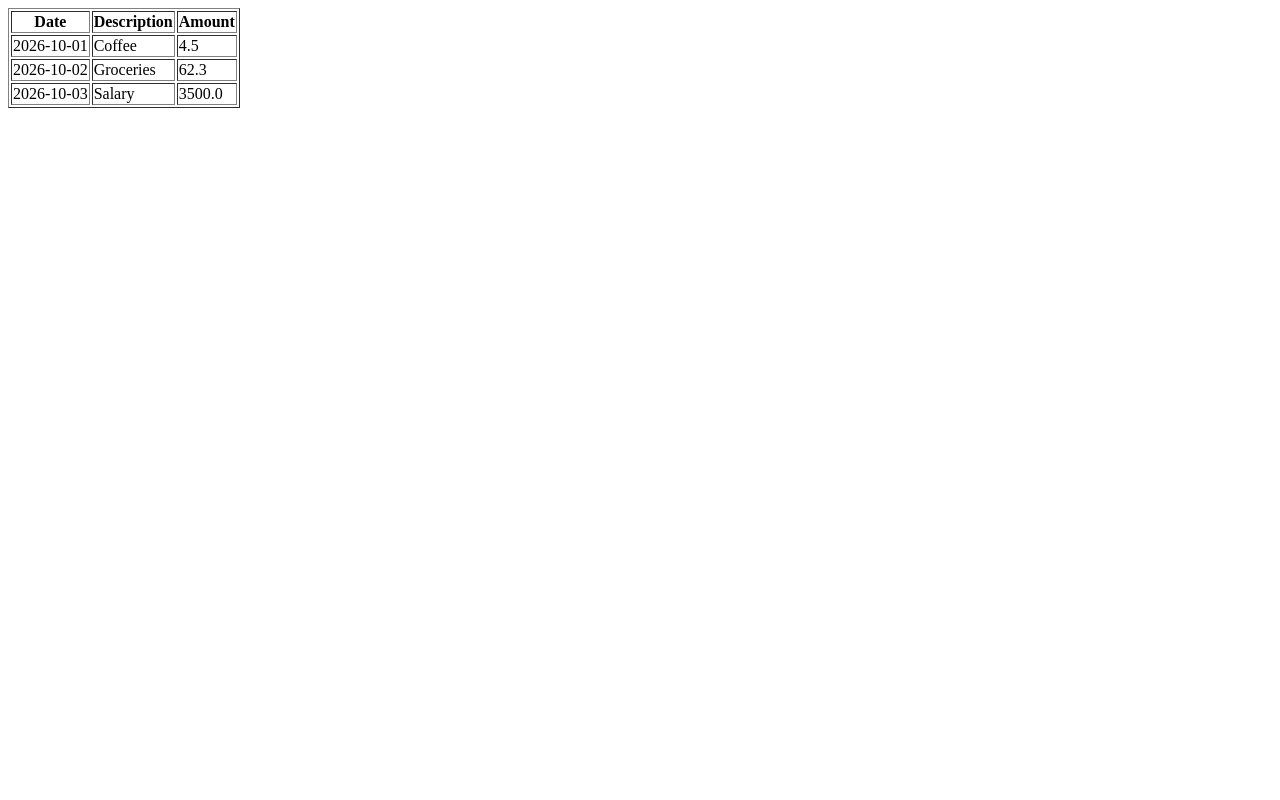
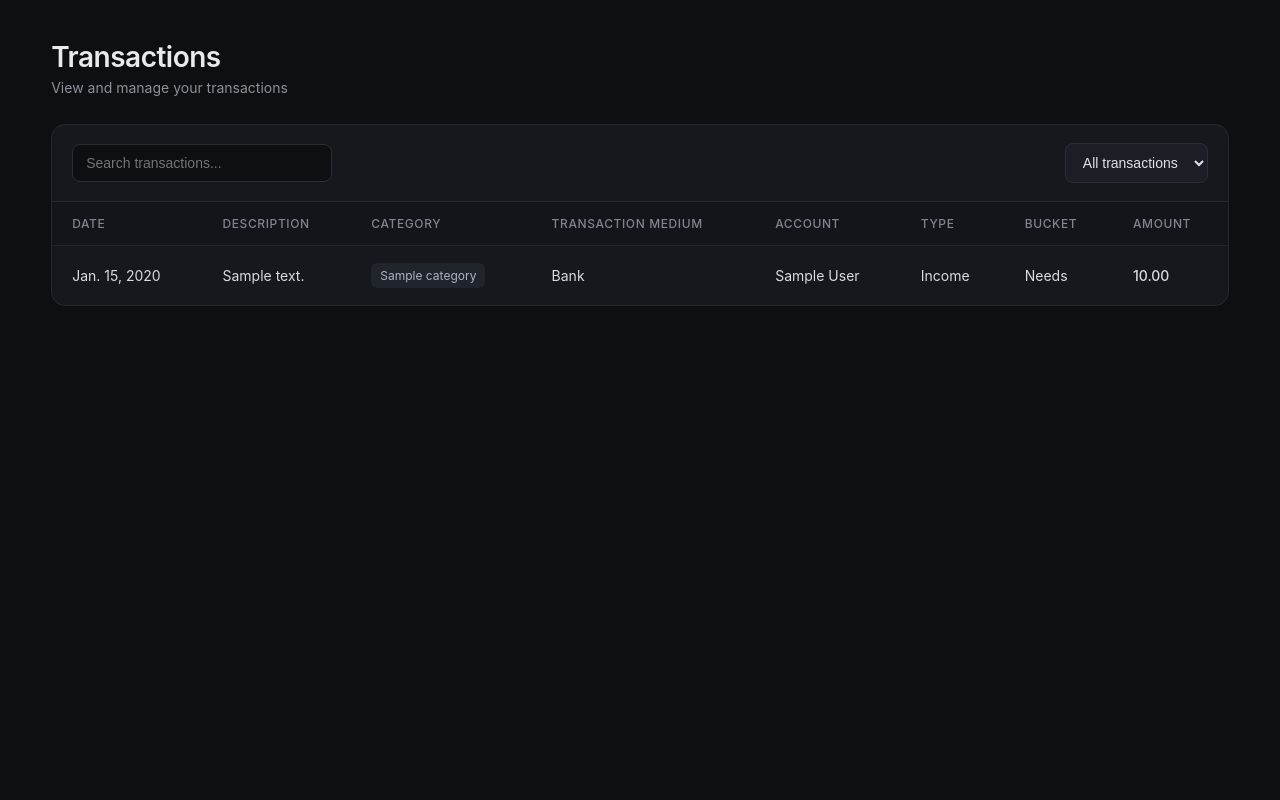
Before and after one commit to PraneelSuresh/Ledgr, a Django app: page /tx/ in a window 1280 px wide. Run offline with Django 5.2, Linux system fonts and the light colour scheme; tables that the repository leaves empty hold one stand-in row (values such as "Sample post").

Commit message:
feat: implement view transactions page and refactor urls.py by implementing a second finance.urls.py

```diff
--- a/config/urls.py
+++ b/config/urls.py
@@ -1,11 +1,8 @@
 from django.contrib import admin
-from django.urls import path
-from finance.views import landing, about, ping_json, transaction_list
+from django.urls import include, path
+
 
 urlpatterns = [
-    path('admin/', admin.site.urls),
-    path('', landing),
-    path('about/', about),
-    path('ping/json/', ping_json),
-    path('tx/', transaction_list),
+    path("admin/", admin.site.urls),
+    path("", include("finance.urls")),
 ]
--- a/finance/templates/finance/transactions.html
+++ b/finance/templates/finance/transactions.html
@@ -3,22 +3,266 @@
 <head>
     <meta charset="UTF-8">
     <meta name="viewport" content="width=device-width, initial-scale=1.0">
-    <title>View Transactions</title>
+    <title>Transactions</title>
+
+    <style>
+        * {
+            box-sizing: border-box;
+            margin: 0;
+            padding: 0;
+        }
+
+        body {
+            font-family: Inter, -apple-system, BlinkMacSystemFont, "Segoe UI", sans-serif;
+            background: #0d0f12;
+            color: #e8eaed;
+            min-height: 100vh;
+        }
+
+        .container {
+            width: min(1200px, 92%);
+            margin: 0 auto;
+            padding: 40px 0;
+        }
+
+        /* Header */
+        .header {
+            display: flex;
+            justify-content: space-between;
+            align-items: center;
+            margin-bottom: 28px;
+        }
+
+        .header h1 {
+            font-size: 28px;
+            font-weight: 600;
+            letter-spacing: -0.5px;
+        }
+
+        .header p {
+            color: #8b919a;
+            margin-top: 5px;
+            font-size: 14px;
+        }
+
+        /* Card */
+        .card {
+            background: #15181d;
+            border: 1px solid #242830;
+            border-radius: 14px;
+            overflow: hidden;
+        }
+
+        /* Toolbar */
+        .toolbar {
+            display: flex;
+            justify-content: space-between;
+            align-items: center;
+            gap: 16px;
+            padding: 18px 20px;
+            border-bottom: 1px solid #242830;
+        }
+
+        .search {
+            background: #0d0f12;
+            border: 1px solid #2a2e36;
+            color: #e8eaed;
+            padding: 10px 13px;
+            border-radius: 8px;
+            outline: none;
+            width: 260px;
+            font-size: 14px;
+        }
+
+        .search:focus {
+            border-color: #555c68;
+        }
+
+        .filter {
+            background: #1b1f25;
+            border: 1px solid #2a2e36;
+            color: #dfe2e6;
+            padding: 10px 13px;
+            border-radius: 8px;
+            font-size: 14px;
+            outline: none;
+        }
+
+        /* Table */
+        .table-wrapper {
+            overflow-x: auto;
+        }
+
+        table {
+            width: 100%;
+            border-collapse: collapse;
+        }
+
+        th {
+            text-align: left;
+            font-size: 12px;
+            font-weight: 500;
+            color: #7f8691;
+            text-transform: uppercase;
+            letter-spacing: 0.6px;
+            padding: 14px 20px;
+            background: #12151a;
+        }
+
+        td {
+            padding: 17px 20px;
+            border-top: 1px solid #22262d;
+            font-size: 14px;
+            color: #d9dce1;
+        }
+
+        tbody tr {
+            transition: background 0.15s ease;
+        }
+
+        tbody tr:hover {
+            background: #1a1e24;
+        }
+
+        /* Amounts */
+        .amount {
+            font-weight: 500;
+            white-space: nowrap;
+        }
+
+        .income {
+            color: #7dd3a8;
+        }
+
+        .expense {
+            color: #e88989;
+        }
+
+        /* Category badge */
+        .category {
+            display: inline-block;
+            padding: 5px 9px;
+            border-radius: 6px;
+            background: #20242b;
+            color: #aeb4bd;
+            font-size: 12px;
+        }
+
+        /* Empty state */
+        .empty-state {
+            text-align: center;
+            padding: 70px 20px;
+            color: #737a85;
+        }
+
+        .empty-state h2 {
+            color: #aeb4bd;
+            font-size: 16px;
+            font-weight: 500;
+            margin-bottom: 6px;
+        }
+
+        .empty-state p {
+            font-size: 14px;
+        }
+
+        /* Responsive */
+        @media (max-width: 700px) {
+            .container {
+                width: 95%;
+                padding: 24px 0;
+            }
+
+            .header {
+                align-items: flex-start;
+            }
+
+            .toolbar {
+                flex-direction: column;
+                align-items: stretch;
+            }
+
+            .search {
+                width: 100%;
+            }
+
+            th,
+            td {
+                padding: 13px 14px;
+            }
+        }
+    </style>
 </head>
+
 <body>
-    <table border="1">
+
+    <main class="container">
+
+        <header class="header">
+            <div>
+                <h1>Transactions</h1>
+                <p>View and manage your transactions</p>
+            </div>
+        </header>
+
+        <section class="card">
+
+            <div class="toolbar">
+
+                <input
+                    type="text"
+                    class="search"
+                    placeholder="Search transactions..."
+                >
+
+                <select class="filter">
+                    <option>All transactions</option>
+                    <!-- Add your filters here -->
+                </select>
+
+            </div>
+
+            <div class="table-wrapper">
+
+                <table>
+                    <thead>
                         <tr>
                             <th>Date</th>
                             <th>Description</th>
+                            <th>Category</th>
+                            <th>Transaction Medium</th>
+                            <th>Account</th>
+                            <th>Type</th>
+                            <th>Bucket</th>
                             <th>Amount</th>
                         </tr>
+                    </thead>
+
+                    <tbody>
                             {% for transaction in transactions %}
                             <tr>
-            <td>{{transaction.date}}</td>
-            <td>{{transaction.description}}</td>
-            <td>{{transaction.amount}}</td>
+                                <td>{{ transaction.date }}</td>
+                                <td>{{ transaction.description }}</td>
+                                <td>
+                                    <span class="category">
+                                        {{ transaction.category }}
+                                    </span>
+                                </td>
+                                <td>{{ transaction.account.get_kind_display }}</td>
+                                <td>{{ transaction.account.name }}</td>
+                                <td>{{ transaction.get_kind_display }}</td>
+                                <td>{{ transaction.get_bucket_display|default:"N/A" }}</td>
+                                <td class="amount">{{ transaction.amount|floatformat:2 }}</td>
                             </tr>
                             {% endfor %}
+                    </tbody>
                 </table>
+
+            </div>
+
+        </section>
+
+    </main>
+
 </body>
 </html>
--- /dev/null
+++ b/finance/urls.py
@@ -0,0 +1,10 @@
+from django.urls import path
+from . import views
+
+app_name = "finance"
+
+urlpatterns = [
+    path("about/", views.about, name="about"),
+    path("ping/json/", views.ping_json, name="ping_json"),
+    path("tx/", views.transaction_list, name="transaction_list"),
+]
--- a/finance/views.py
+++ b/finance/views.py
@@ -1,17 +1,6 @@
 from django.shortcuts import render
-from django.http import HttpResponse
 from django.http import JsonResponse
-
-def landing(request):
-    context = {
-        "title": "Ledgr",
-        "transactions": [
-            {"date": "2026-10-01", "description": "Coffee", "amount": 4.50},
-            {"date": "2026-10-02", "description": "Groceries", "amount": 62.30},
-            {"date": "2026-10-03", "description": "Salary", "amount": 3500.00},
-        ]
-    }
-    return render(request, "finance/landing.html", context)
+from finance.models import Transaction
 
 def about(request):
     return render(request, "finance/about.html")
@@ -20,11 +9,6 @@ def ping_json(request):
     return JsonResponse({"status": "ok"})
 
 def transaction_list(request):
-    context = {
-        "transactions": [
-            {"date": "2026-10-01", "description": "Coffee", "amount": 4.50},
-            {"date": "2026-10-02", "description": "Groceries", "amount": 62.30},
-            {"date": "2026-10-03", "description": "Salary", "amount": 3500.00},
-        ]
-    }
+    transactions = Transaction.objects.select_related('category', 'account').order_by("-date", "-created_at")
+    context = {"transactions" : transactions}
     return render(request, "finance/transactions.html", context)
```
Lines whose indentation alone changed are shown as unchanged.
